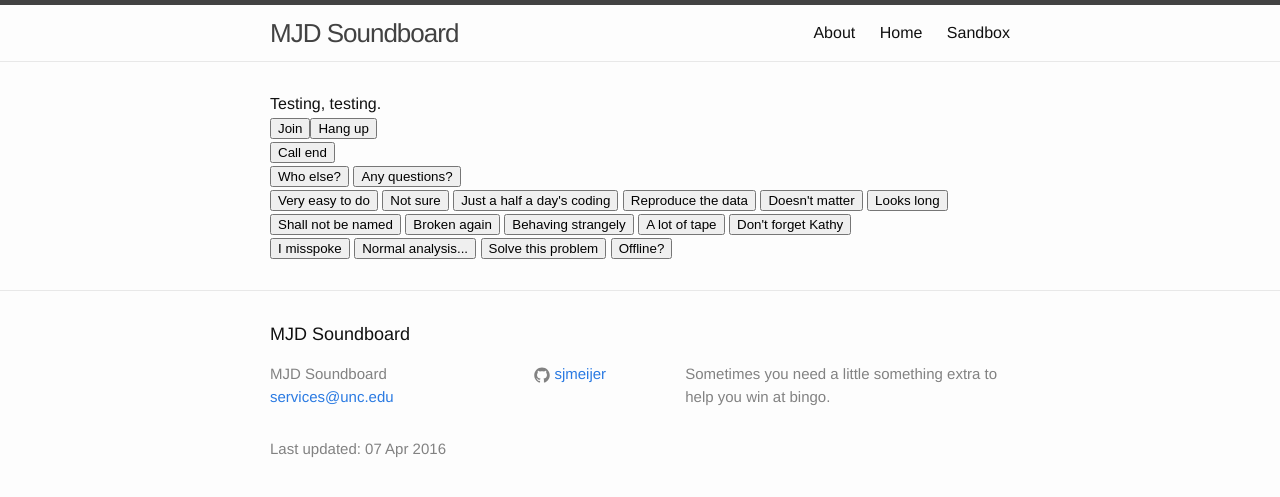
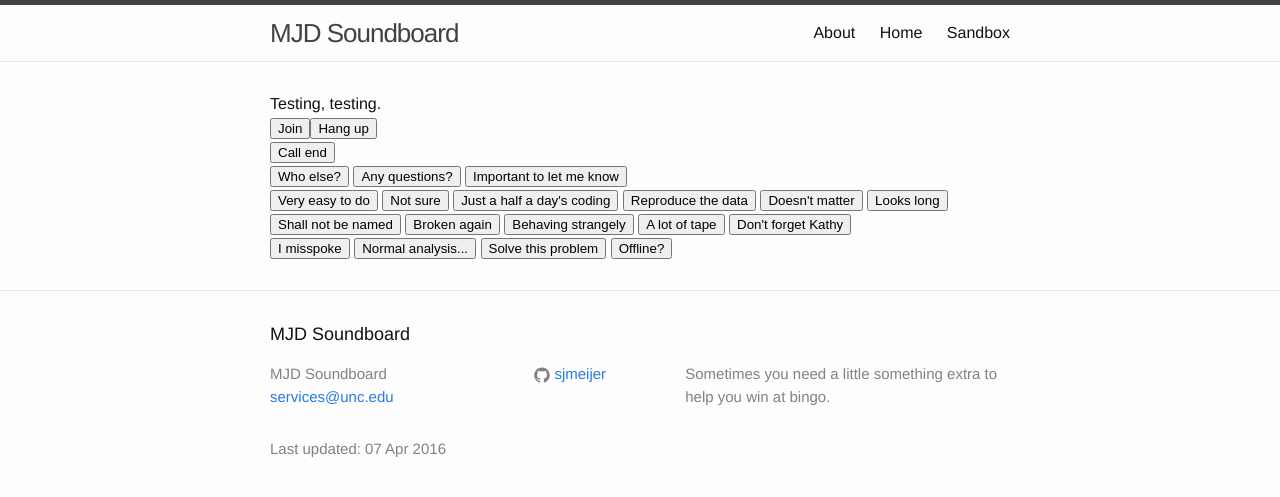
Before and after one commit to sjmeijer/mjdSounds, a Jekyll site: the page built from index.html, in a window 1280 px wide. Shown: the top 497 px of the page. Built offline with Jekyll 4.4.1, drawn with Linux system fonts in a browser that asks for light colours.

Commit message:
add audio

```diff
--- a/index.html
+++ b/index.html
@@ -18,6 +18,7 @@
 
 	<audio id="David-reproduce" 		src="audio-sm/David_that-reproduces-the-data.mp3"></audio>
 	<audio id="CHY-questions" 	src="audio-sm/CHY_Any-questions-or-comments.mp3"></audio>
+	<audio id="CHY-important" 	src="audio-sm/CHY_Important.mp3"></audio>
 	<audio id="HangupFull"		src="audio-sm/HangupFull.mp3"></audio>
 	<audio id="Keith-tape"		src="audio-sm/Keith_Theres-a-lot-of-tape-holding-it-together.mp3"></audio>
 	<audio id="Kathy-send"		src="audio-sm/KC_Send-that-to-me-too.mp3"></audio>
@@ -50,7 +51,8 @@
  -->
 	<div>
  	<button onclick="document.getElementById('CHY-Join').play()">Who else?</button>
- 	<button onclick="document.getElementById('CHY-questions').play()">Any questions?</button>
+	<button onclick="document.getElementById('CHY-questions').play()">Any questions?</button>
+	<button onclick="document.getElementById('CHY-important').play()">Important to let me know</button>
 	</div>
 
 	<div>
```
Also changed, not shown: 2 other files.
